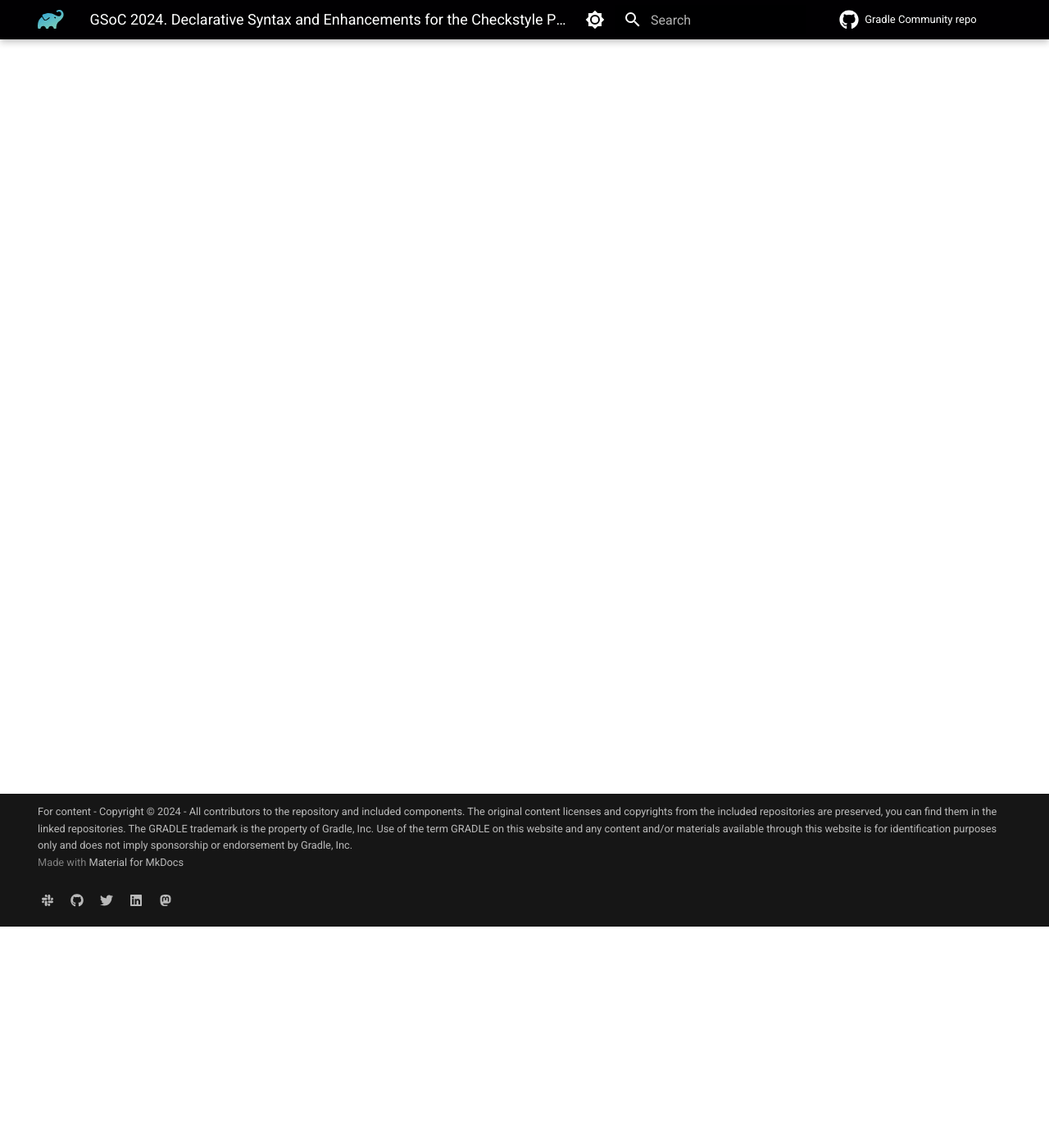
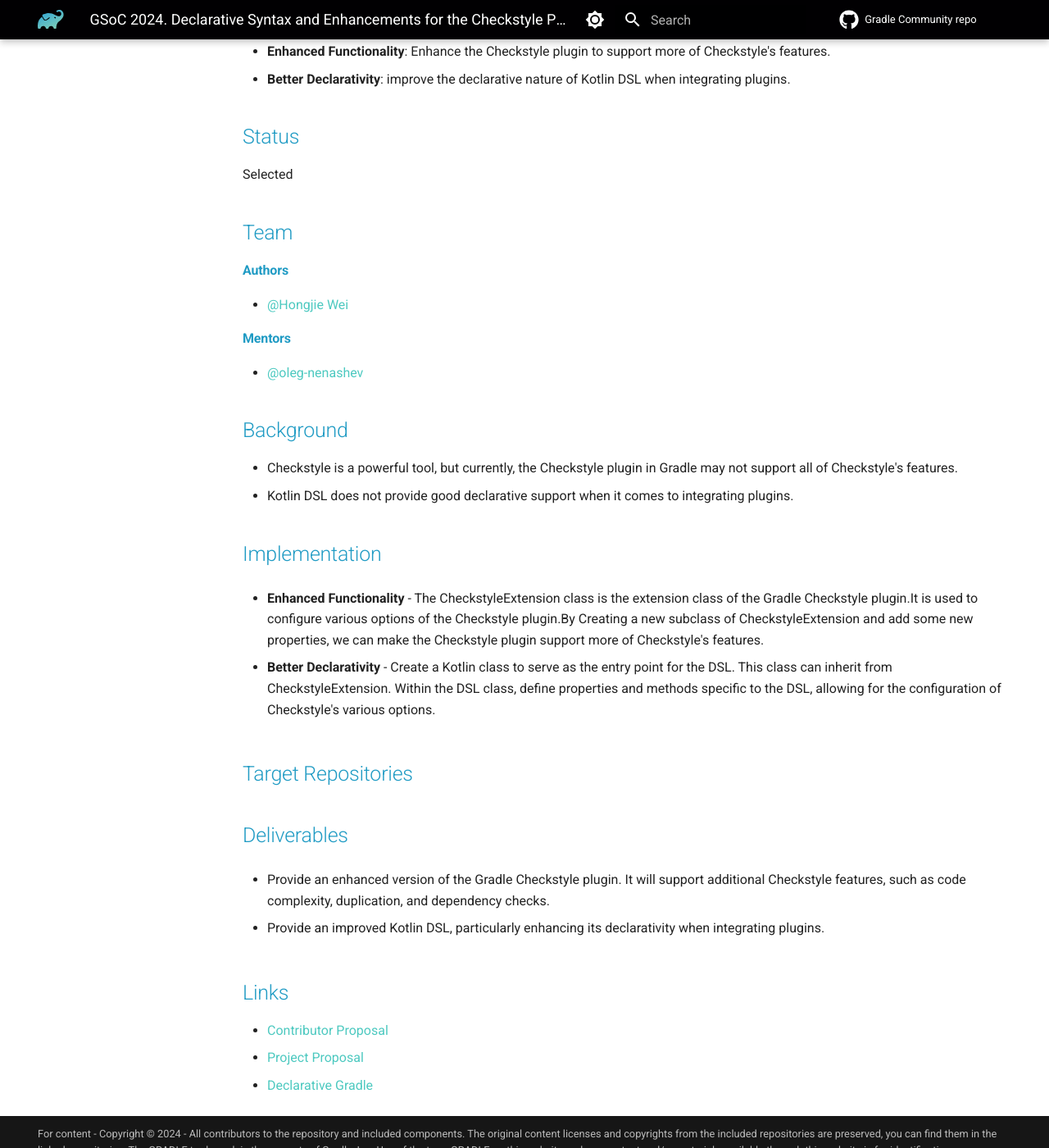
Before and after one commit to gradle/community, an MkDocs documentation site: the page built from docs/events/gsoc/2024/checkstyle-plugin.md, in a window 1280 px wide and 1400 px high, scrolled down 270 px. Shown: the whole window at 82% size. Built offline with MkDocs 1.6.1 and Material for MkDocs 9.7.7, drawn with Linux system fonts in a browser that asks for light colours; plug-ins that fetch from the network failed and are left out; comment, search, counter and statistics services are not loaded.

Commit message:
feat: checkstyle-pluging-description Signed-off-by: jaywei011215<jaywei011215@gmail.com>

```diff
--- a/docs/events/gsoc/2024/checkstyle-plugin.md
+++ b/docs/events/gsoc/2024/checkstyle-plugin.md
@@ -1,3 +1,39 @@
 # GSoC 2024. Declarative Syntax and Enhancements for the Checkstyle Plugin
 
-Description is coming soon
+## Goal
+- **Enhanced Functionality**: Enhance the Checkstyle plugin to support more of Checkstyle's features.
+- **Better Declarativity**: improve the declarative nature of Kotlin DSL when integrating plugins.
+
+## Status
+Selected
+
+## Team
+#### Authors
+- [@Hongjie Wei](https://github.com/JayWei1215)
+
+#### Mentors
+- [@oleg-nenashev](https://github.com/oleg-nenashev)
+
+## Background
+- Checkstyle is a powerful tool, but currently, the Checkstyle plugin in Gradle may not support all of Checkstyle's features.
+- Kotlin DSL does not provide good declarative support when it comes to integrating plugins.
+
+## Implementation
+
+- **Enhanced Functionality** - The CheckstyleExtension class is the extension class of the Gradle Checkstyle plugin.It is used to configure various options of the Checkstyle plugin.By Creating a new subclass of CheckstyleExtension and add some new properties, we can make the Checkstyle plugin support more of Checkstyle's features.
+
+- **Better Declarativity** - Create a Kotlin class to serve as the entry point for the DSL. This class can inherit from CheckstyleExtension. Within the DSL class, define properties and methods specific to the DSL, allowing for the configuration of Checkstyle's various options.
+
+## Target Repositories
+
+
+## Deliverables
+
+-  Provide an enhanced version of the Gradle Checkstyle plugin. It will support additional Checkstyle features, such as code complexity, duplication, and dependency checks.
+
+-  Provide an improved Kotlin DSL, particularly enhancing its declarativity when integrating plugins.
+
+## Links
+- [Contributor Proposal](https://docs.google.com/document/d/1q0NFuoR1F9wcQxyFEC0m1qOspBSyq9TbyuOZhldHybk/edit?usp=sharing)
+- [Project Proposal](https://kotlinlang.org/docs/gsoc-2024.html#kotlin-dsl-improvements-for-declarative-gradle-medium-175-hrs)
+- [Declarative Gradle](https://blog.gradle.org/declarative-gradle)
```
Also changed, not shown: 1 other file.
